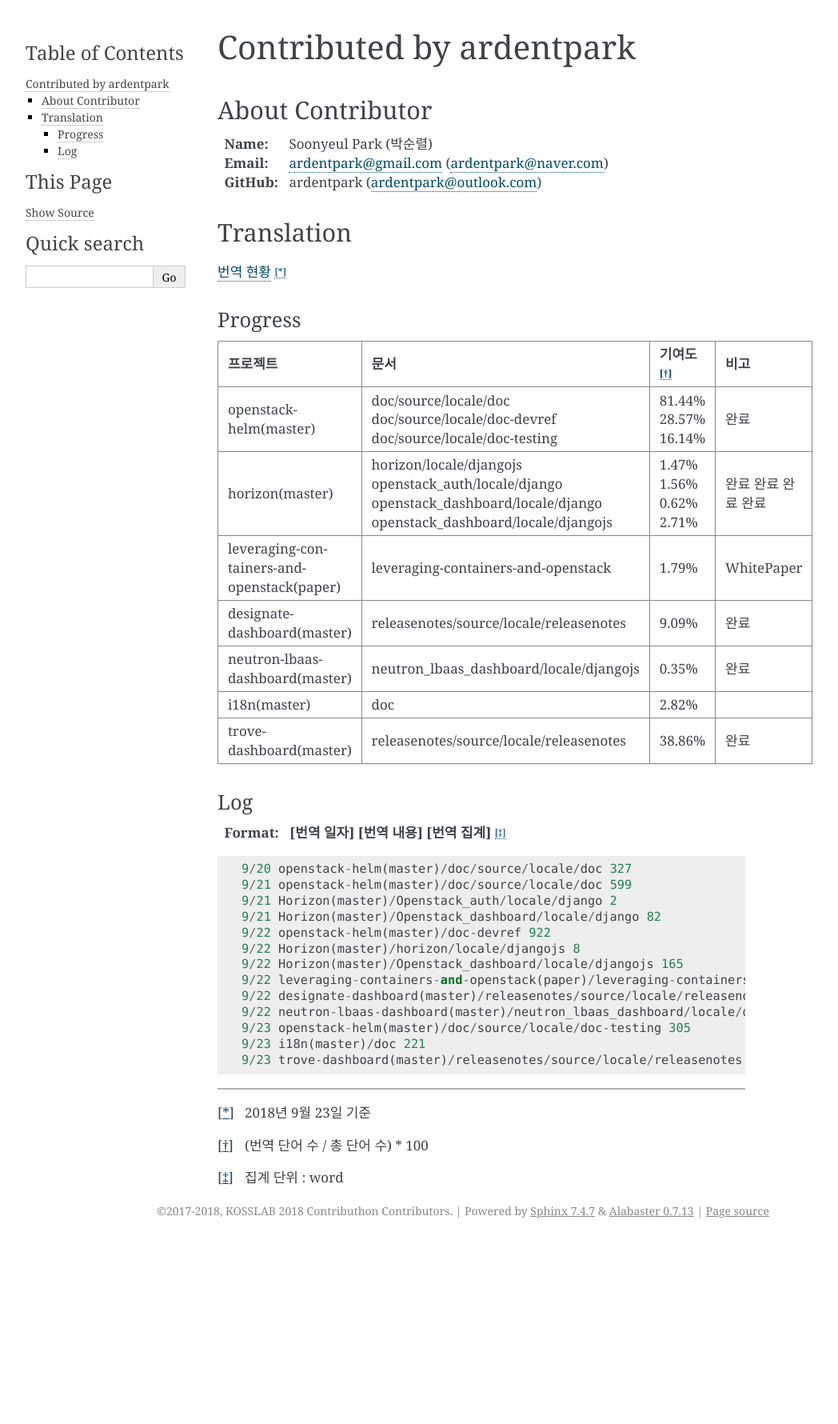
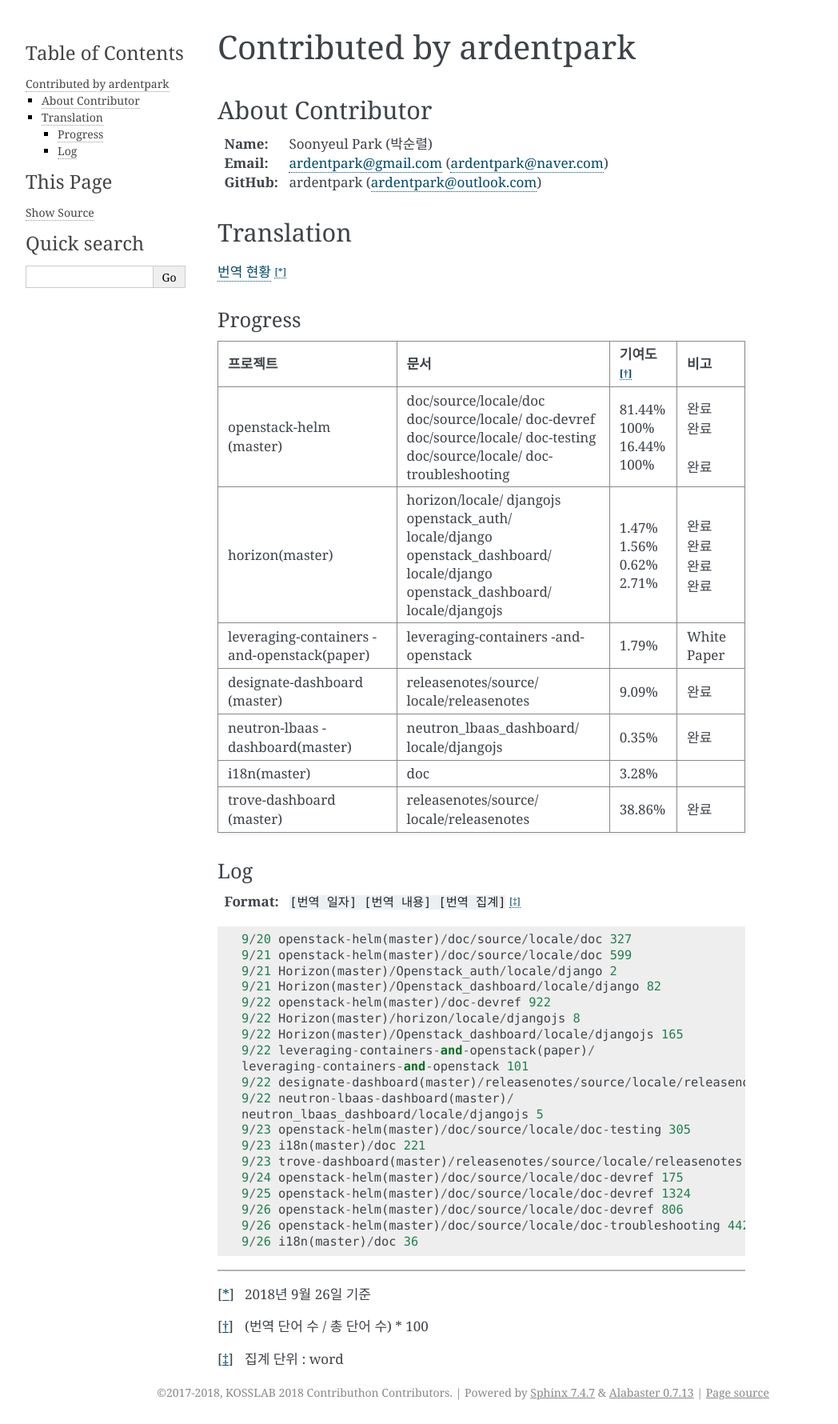
Before and after one commit to openstack-kr/contributhon-2018-team1, a Sphinx documentation site: the page built from doc/source/ardentpark/contribute.rst, in a window 1280 px wide. Shown: the whole page at 80% size, without its empty margins (148-1196 px from the left). Built offline with Sphinx 7.4.7, drawn with Linux system fonts in a browser that asks for light colours; pages that are not in the unit, such as notebooks, are missing from menus; before the commit the page ends 1553 px from its top, so only the background shows below that.

Commit message:
Update rst files
* 라인당 80자 내로 제한
* contribute.rst 내용 갱신(9/26일 기준)
* overview.rst 내용 수정
* bookmark.rst 내용 추가

```diff
--- a/doc/source/ardentpark/contribute.rst
+++ b/doc/source/ardentpark/contribute.rst
@@ -14,32 +14,44 @@ Translation
 
 Progress
 --------
-+--------------------------------------------+-----------------------------------------+-------------+--------------------+
-| 프로젝트                                   | 문서                                    | 기여도 [*]_ | 비고               |
-+============================================+=========================================+=============+====================+
-| openstack-helm(master)                     | doc/source/locale/doc                   | 81.44%      | 완료               |
-|                                            | doc/source/locale/doc-devref            | 28.57%      |                    |
-|                                            | doc/source/locale/doc-testing           | 16.14%      |                    |
-+--------------------------------------------+-----------------------------------------+-------------+--------------------+
-| horizon(master)                            | horizon/locale/djangojs                 | 1.47%       | 완료               |
-|                                            | openstack_auth/locale/django            | 1.56%       | 완료               |
-|                                            | openstack_dashboard/locale/django       | 0.62%       | 완료               |
-|                                            | openstack_dashboard/locale/djangojs     | 2.71%       | 완료               |
-+--------------------------------------------+-----------------------------------------+-------------+--------------------+
-| leveraging-containers-and-openstack(paper) | leveraging-containers-and-openstack     | 1.79%       | WhitePaper         |
-+--------------------------------------------+-----------------------------------------+-------------+--------------------+
-| designate-dashboard(master)                | releasenotes/source/locale/releasenotes | 9.09%       | 완료               |
-+--------------------------------------------+-----------------------------------------+-------------+--------------------+
-| neutron-lbaas-dashboard(master)            | neutron_lbaas_dashboard/locale/djangojs | 0.35%       | 완료               |
-+--------------------------------------------+-----------------------------------------+-------------+--------------------+
-| i18n(master)                               | doc                                     | 2.82%       |                    |
-+--------------------------------------------+-----------------------------------------+-------------+--------------------+
-| trove-dashboard(master)                    | releasenotes/source/locale/releasenotes | 38.86%      | 완료               |
-+--------------------------------------------+-----------------------------------------+-------------+--------------------+
++-----------------------+-------------------------+-------------+----------+
+| 프로젝트              | 문서                    | 기여도 [*]_ | 비고     |
++=======================+=========================+=============+==========+
+| openstack-helm        | | doc/source/locale/doc | | 81.44%    | | 완료   |
+| (master)              | | doc/source/locale/    | | 100%      | | 완료   |
+|                       |   doc-devref            | | 16.44%    | |        |
+|                       | | doc/source/locale/    | | 100%      | | 완료   |
+|                       |   doc-testing           |             |          |
+|                       | | doc/source/locale/    |             |          |
+|                       |   doc-troubleshooting   |             |          |
++-----------------------+-------------------------+-------------+----------+
+| horizon(master)       | | horizon/locale/       | | 1.47%     | | 완료   |
+|                       |   djangojs              | | 1.56%     | | 완료   |
+|                       | | openstack_auth/       | | 0.62%     | | 완료   |
+|                       |   locale/django         | | 2.71%     | | 완료   |
+|                       | | openstack_dashboard/  |             |          |
+|                       |   locale/django         |             |          |
+|                       | | openstack_dashboard/  |             |          |
+|                       |   locale/djangojs       |             |          |
++-----------------------+-------------------------+-------------+----------+
+| leveraging-containers | leveraging-containers   | 1.79%       | White    |
+| -and-openstack(paper) | -and-openstack          |             | Paper    |
++-----------------------+-------------------------+-------------+----------+
+| designate-dashboard   | releasenotes/source/    | 9.09%       | 완료     |
+| (master)              | locale/releasenotes     |             |          |
++-----------------------+-------------------------+-------------+----------+
+| neutron-lbaas         | neutron_lbaas_dashboard/| 0.35%       | 완료     |
+| -dashboard(master)    | locale/djangojs         |             |          |
++-----------------------+-------------------------+-------------+----------+
+| i18n(master)          | doc                     | 3.28%       |          |
++-----------------------+-------------------------+-------------+----------+
+| trove-dashboard       | releasenotes/source/    | 38.86%      | 완료     |
+| (master)              | locale/releasenotes     |             |          |
++-----------------------+-------------------------+-------------+----------+
 
 Log
 ---
-:Format: **[번역 일자] [번역 내용] [번역 집계]** [*]_
+:Format: ``[번역 일자] [번역 내용] [번역 집계]`` [*]_
 
 ::
 
@@ -50,15 +62,22 @@ Log
  9/22 openstack-helm(master)/doc-devref 922
  9/22 Horizon(master)/horizon/locale/djangojs 8
  9/22 Horizon(master)/Openstack_dashboard/locale/djangojs 165
- 9/22 leveraging-containers-and-openstack(paper)/leveraging-containers-and-openstack 101
+ 9/22 leveraging-containers-and-openstack(paper)/
+ leveraging-containers-and-openstack 101
  9/22 designate-dashboard(master)/releasenotes/source/locale/releasenotes 4
- 9/22 neutron-lbaas-dashboard(master)/neutron_lbaas_dashboard/locale/djangojs 5
+ 9/22 neutron-lbaas-dashboard(master)/
+ neutron_lbaas_dashboard/locale/djangojs 5
  9/23 openstack-helm(master)/doc/source/locale/doc-testing 305
  9/23 i18n(master)/doc 221
  9/23 trove-dashboard(master)/releasenotes/source/locale/releasenotes 89
+ 9/24 openstack-helm(master)/doc/source/locale/doc-devref 175
+ 9/25 openstack-helm(master)/doc/source/locale/doc-devref 1324
+ 9/26 openstack-helm(master)/doc/source/locale/doc-devref 806
+ 9/26 openstack-helm(master)/doc/source/locale/doc-troubleshooting 442
+ 9/26 i18n(master)/doc 36
 
 -----
 
-.. [*] 2018년 9월 23일 기준
+.. [*] 2018년 9월 26일 기준
 .. [*] (번역 단어 수 / 총 단어 수) * 100
 .. [*] 집계 단위 : word
```
Also changed, not shown: doc/source/ardentpark/bookmark.rst (+10 -5 lines), doc/source/ardentpark/overview.rst (+80 -59 lines).
